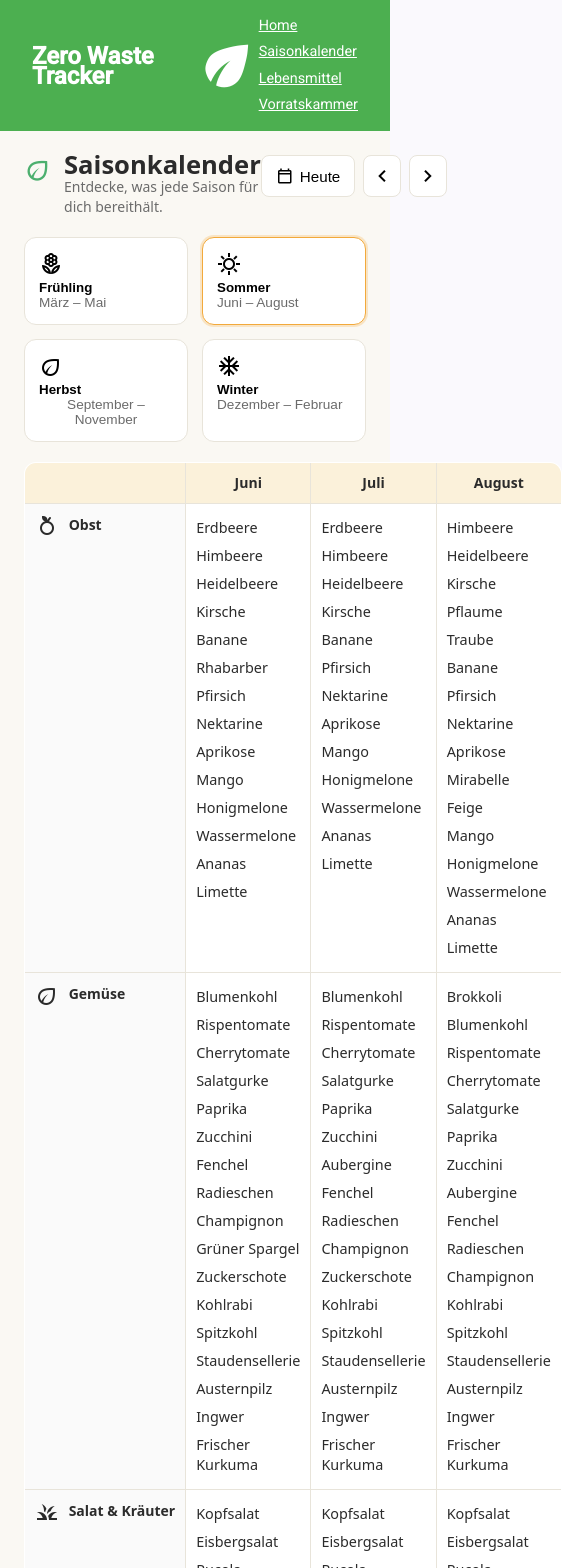
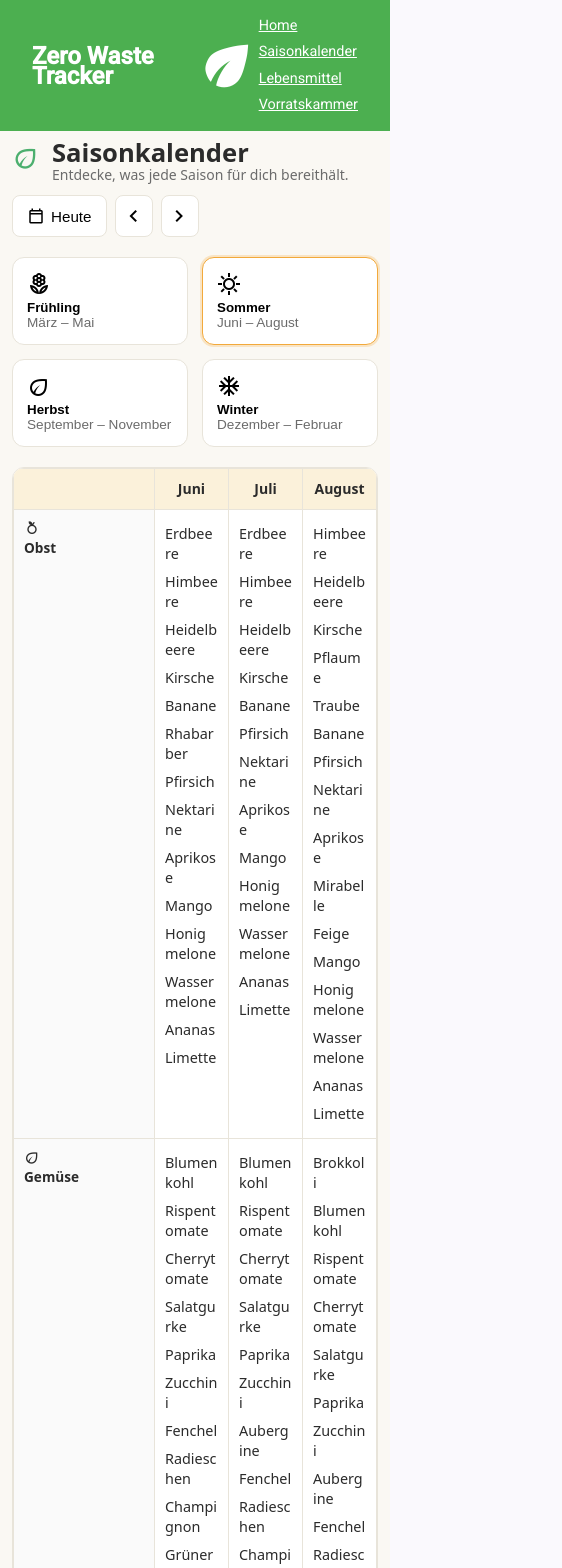
Before and after one commit to lucaPodracer/zero-waste-app, an Angular app: page /seasonal-calendar in a window 390 px wide. Shown: the top 1568 px of the page, 562 px wide, since content can reach past the window. Built offline with nearby package versions, Linux system fonts and the light colour scheme.

Commit message:
Seaonalkalender final

```diff
--- a/angular.json
+++ b/angular.json
@@ -2,7 +2,8 @@
   "$schema": "./node_modules/@angular/cli/lib/config/schema.json",
   "version": 1,
   "cli": {
-    "packageManager": "npm"
+    "packageManager": "npm",
+    "analytics": false
   },
   "newProjectRoot": "projects",
   "projects": {
--- a/src/app/features/seasonal-calendar/seasonal-calendar.html
+++ b/src/app/features/seasonal-calendar/seasonal-calendar.html
@@ -38,8 +38,8 @@
 
 <!-- Tabelle des Saisonkalenders -->
   <div class="content">
+      <div class="table-wrapper">
     <table class="season-table">
-
        <!-- Tabellenkopf mit den drei Monaten der ausgewählten Jahreszeit -->
       <thead>
         <tr>
@@ -65,6 +65,7 @@
         </tr>
       </tbody>
     </table>
+    </div>
 
     <!-- Kategorienliste mit checkbox, wo man anklicken kann, welche Kategorie im Kalender angezeigt werden soll-->
     <aside class="sidebar">
--- a/src/app/features/seasonal-calendar/seasonal-calendar.scss
+++ b/src/app/features/seasonal-calendar/seasonal-calendar.scss
@@ -18,9 +18,7 @@
   vertical-align: middle;
 }
 
-.icon-small {
-  font-size: 18px;
-}
+.icon-small { font-size: 18px; }
 
 .calendar {
   max-width: 1300px;
@@ -37,11 +35,7 @@
     display: flex;
     gap: 12px;
     align-items: flex-start;
-
-    .leaf {
-      font-size: 28px;
-      color: var(--green);
-    }
+    .leaf { font-size: 28px; color: var(--green); }
     h1 { margin: 0; font-size: 1.6rem; }
     p { margin: 2px 0 0; color: var(--muted); }
   }
@@ -49,7 +43,6 @@
   .nav {
     display: flex;
     gap: 8px;
-
     button {
       display: flex;
       align-items: center;
@@ -60,7 +53,6 @@
       padding: 8px 14px;
       cursor: pointer;
       font-size: 0.95rem;
-
       &:hover { background: #f1f1f1; }
     }
     .arrow { width: 38px; justify-content: center; padding: 8px 0; }
@@ -69,7 +61,7 @@
 
 .season-cards {
   display: grid;
-  grid-template-columns: repeat(4, 1fr);
+  grid-template-columns: repeat(auto-fit, minmax(220px, 1fr));
   gap: 14px;
   margin-bottom: 20px;
 
@@ -92,30 +84,36 @@
       border-color: var(--accent);
       box-shadow: 0 0 0 2px rgba(242, 169, 59, 0.25);
     }
-
     &:hover { border-color: #c9c3b5; }
   }
 }
 
 .content {
   display: grid;
-  grid-template-columns: 1fr 280px;
+  grid-template-columns: minmax(0, 1fr) 280px;
   gap: 20px;
   align-items: start;
+}
+
+// ← Wrapper für horizontales Scrollen
+.table-wrapper {
+  overflow-x: auto;
+  border-radius: 12px;
+  border: 1px solid var(--border);
+  -webkit-overflow-scrolling: touch; // ← sanftes Scrollen auf iOS
 }
 
 .season-table {
   width: 100%;
   border-collapse: collapse;
   background: var(--card-bg);
-  border: 1px solid var(--border);
-  border-radius: 12px;
-  overflow: hidden;
+  table-layout: fixed; // ← gleichmäßige Spaltenbreiten
 
   th, td {
     border: 1px solid var(--border);
     padding: 10px;
     vertical-align: top;
+    word-break: break-word;
   }
 
   thead th {
@@ -124,15 +122,27 @@
     font-weight: 700;
   }
 
+  // erste Spalte feste Breite, Rest teilt sich gleichmäßig auf
+  th:first-child,
+  td:first-child {
+    width: 120px;
+  }
+
   .corner { background: var(--card-bg); }
 
   .category-label {
     text-align: left;
-    white-space: nowrap;
+    white-space: normal;
     background: #fafafa;
     font-weight: 600;
+    font-size: 0.85rem;
 
-    .category-icon { margin-right: 6px; }
+    .category-icon {
+      margin-right: 4px;
+      font-size: 16px;
+      display: block; // ← Icon über dem Text statt daneben
+      margin-bottom: 2px;
+    }
   }
 
   .item {
@@ -155,7 +165,6 @@
 
   .filter-panel {
     h2 { margin: 0 0 10px; font-size: 1rem; }
-
     label {
       display: flex;
       align-items: center;
@@ -169,7 +178,6 @@
   .info-box {
     background: #eef7ee;
     border-color: #d3ecd3;
-
     h3 {
       display: flex;
       align-items: center;
@@ -199,4 +207,27 @@
 @media (max-width: 900px) {
   .season-cards { grid-template-columns: repeat(2, 1fr); }
   .content { grid-template-columns: 1fr; }
+
+  .sidebar {
+    display: grid;
+    grid-template-columns: 1fr 1fr; // ← nebeneinander unter der Tabelle
+    gap: 16px;
+  }
 }
+
+@media (max-width: 600px) {
+  :host { padding: 12px; }
+
+  .head {
+    flex-direction: column;
+    gap: 10px;
+  }
+
+  .season-cards {
+    grid-template-columns: repeat(2, 1fr);
+  }
+
+  .sidebar {
+    grid-template-columns: 1fr;
+  }
+}
```
